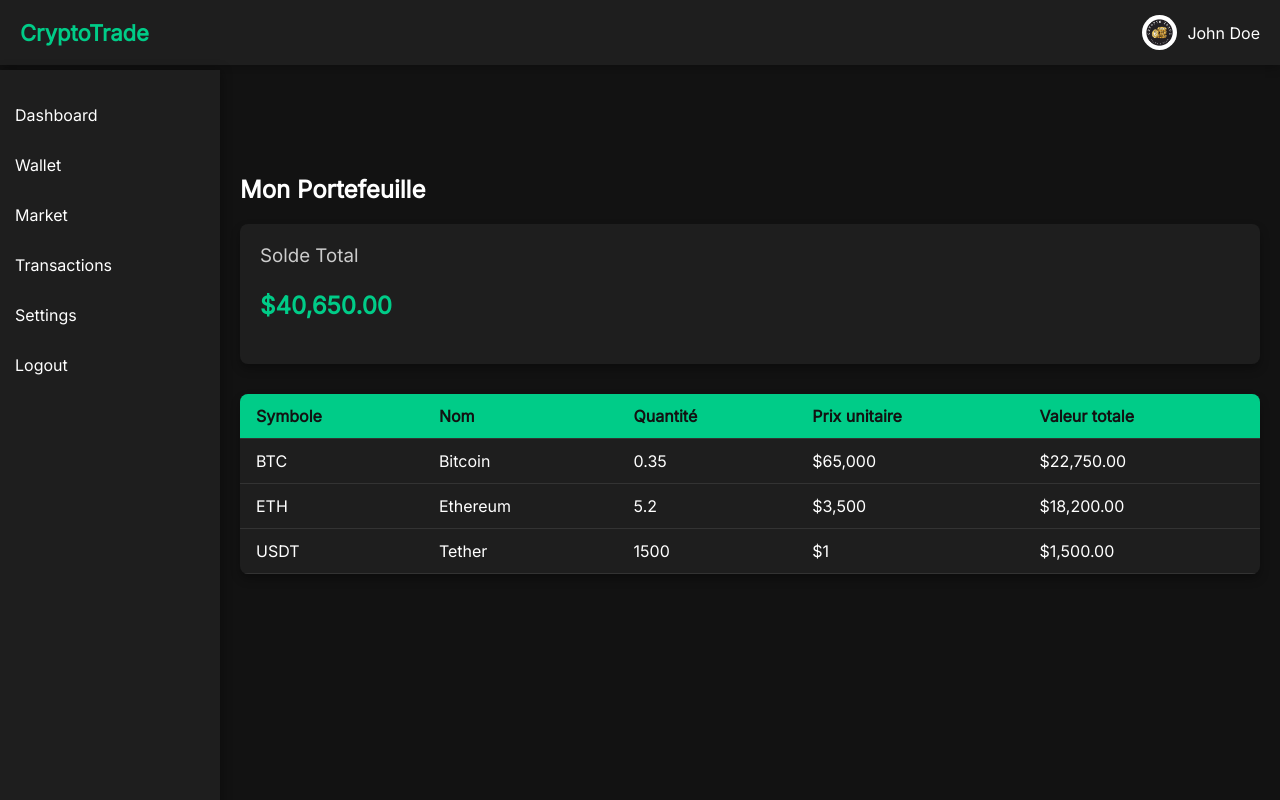
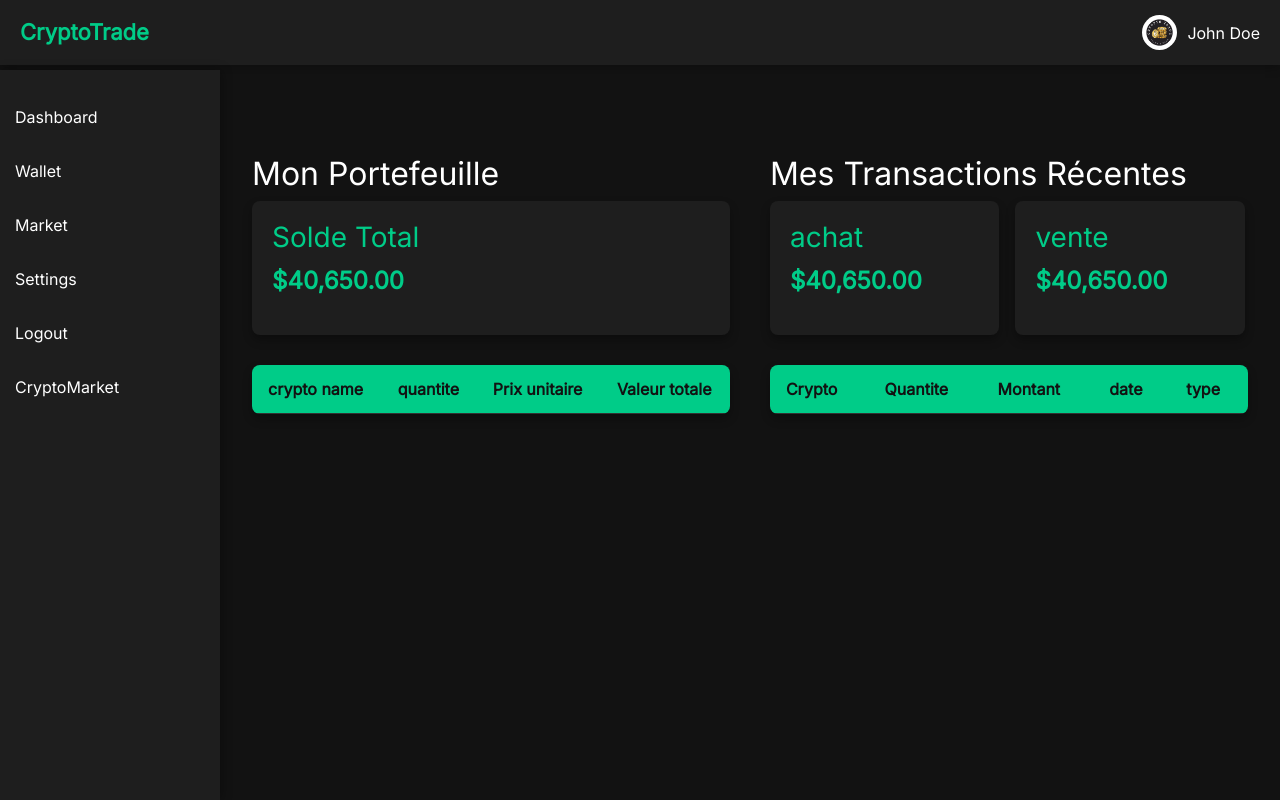
Before and after one commit to Lililatortue/CryptoTrade, a PHP site: page /frontend/html/userWallet.html in a window 1280 px wide. Run offline with PHP 8.4, Linux system fonts and the light colour scheme; lists and menus that the app fills with data are empty.

Commit message:
fait le wallet

```diff
--- a/backend/controller/controllerCrypto.php
+++ b/backend/controller/controllerCrypto.php
@@ -14,10 +14,10 @@ function cryptoController($data,$route){
                                     return updateCrypto($data);},$_SERVER['REMOTE_ADDR'],$_SERVER['HTTP_USER_AGENT'],$route);
                                     exit;
         case "GET/crypto/fetchAll": $logger->log(function() use ($data){
-                                    return fetchAllCrypto();},$_SERVER['REMOTE_ADDR'],$_SERVER['HTTP_USER_AGENT'],$route);
+                                    return fetchAllCrypto(true);},$_SERVER['REMOTE_ADDR'],$_SERVER['HTTP_USER_AGENT'],$route);
                                     exit;
         case "GET/crypto/findOne":  $logger->log(function() use ($data){
-                                    return findOneCrypto($data);},$_SERVER['REMOTE_ADDR'],$_SERVER['HTTP_USER_AGENT'],$route);
+                                    return findOneCrypto($data, true);},$_SERVER['REMOTE_ADDR'],$_SERVER['HTTP_USER_AGENT'],$route);
                                     exit;
     }
 }
--- /dev/null
+++ b/backend/controller/controllerCryptoHistorique.php
@@ -0,0 +1,4 @@
+<?php
+
+
+?>
--- a/backend/controller/controllerSession.php
+++ b/backend/controller/controllerSession.php
@@ -14,7 +14,7 @@ function sessionController($data,$route){
                                    exit;
 
         case "GET/session/validateToken":$logger->log(function() use ($data) {
-                                         return validateToken();}, $_SERVER['REMOTE_ADDR'],$_SERVER['HTTP_USER_AGENT'],$route);
+                                         return validateToken(true);}, $_SERVER['REMOTE_ADDR'],$_SERVER['HTTP_USER_AGENT'],$route);
                                          exit;
     }
 }
--- a/backend/routing/routing.php
+++ b/backend/routing/routing.php
@@ -3,6 +3,7 @@ include "../controller/controllerUser.php";
 include "../controller/controllerWallet.php";
 include "../controller/controllerCrypto.php";
 include "../controller/controllerSession.php";
+include "../controller/controllerTransaction.php";
 include "../sanitizer/endpointObserver.php";
 include "../sanitizer/logger.php";
 
@@ -58,6 +59,9 @@ $action = function($data) use($methods,$uri,$observer){
         case "wallet": return walletController($data,$route);break;
 
       //route statistique management
+       case "transaction":return transactionController($data,$route);break;
+
+      //route statistique management
         case "statistique":return statistiqueController($data,$route);break;
 
         default: {http_response_code(404); return ["erreur, route non-existante"];}//bad request;
--- a/backend/service/CryptoMarket.php
+++ b/backend/service/CryptoMarket.php
@@ -47,9 +47,8 @@ logMessage("20min have passed");
     var_dump($allCrypto);
     foreach($allCrypto as $crypto){
         $bool1=updatePriceCrypto($db,$crypto);
-        logMessage("INSERT pour {$crypto['name']} à {} avec prix {$crypto['price_usd']}");
         $bool2=HistoriqueAdd($db,$crypto);
-        logMessage("Ajout historique: {$crypto['name']} à " . date('Y-m-d H:i:s'));
+
         if (!$bool1 || !$bool2) {
             $succes = false;
             break;
--- a/frontend/css/userWallet.css
+++ b/frontend/css/userWallet.css
@@ -64,7 +64,7 @@ body {
 }
 
 /* Wallet Summary */
-.wallet {
+.wallet , .transaction{
     background-color: #1e1e1e;
     padding: 20px;
     border-radius: 8px;
@@ -72,20 +72,20 @@ body {
     margin-bottom: 30px;
 }
 
-.wallet h3 {
+.wallet, .transaction h3 {
     margin-top: 0;
     color: #ccc;
     font-weight: 500;
 }
 
-.wallet p {
+.wallet, .transaction p {
     font-size: 24px;
     color: #00cc88;
     font-weight: bold;
 }
 
 /* Table */
-.crypto-table {
+.wallet-table, .transaction-table {
     width: 100%;
     border-collapse: collapse;
     background-color: #1e1e1e;
@@ -94,13 +94,13 @@ body {
     box-shadow: 0 5px 10px rgba(0,0,0,0.3);
 }
 
-.crypto-table thead {
+.wallet-table thead, .transaction-table thead {
     background-color: #00cc88;
     color: #121212;
 }
 
-.crypto-table th,
-.crypto-table td {
+.wallet-table th, .transaction-table th,
+.wallet-table th, .transaction-table td {
     padding: 12px 16px;
     text-align: left;
     border-bottom: 1px solid #333;
--- a/frontend/html/userWallet.html
+++ b/frontend/html/userWallet.html
@@ -4,8 +4,94 @@
     <meta charset="UTF-8">
     <meta name="viewport" content="width=device-width, initial-scale=1.0">
     <title>User Wallet - CryptoTrade</title>
+    <link href="https://cdn.jsdelivr.net/npm/bootstrap@5.3.0/dist/css/bootstrap.min.css" rel="stylesheet">
     <link href="https://fonts.googleapis.com/css2?family=Inter&display=swap" rel="stylesheet">
     <link rel="stylesheet" href="../css/userWallet.css">
+                    <!--script for api communication-->
+        <script src="../../frontend/js/api/ApiConnection.js" ></script>
+                <!--script error pour le error handling -->
+        <link rel="stylesheet" href="../../frontend/errorhandling/error-css.css">
+        <script src="../../frontend/errorhandling/ServerError.js" ></script>
+
+                <!--script error pour le error handling -->
+        <script src="../../frontend/cookies/cookieHandler.js"></script>
+
+    <script>
+      document.addEventListener("DOMContentLoaded", function () {
+        //static request
+        const tokenvalidation = new ApiConnection("/session/validateToken");
+        const portefeuilleFetch = new ApiConnection("/wallet/findOne");
+        const transactionFetch = new ApiConnection("/transaction/findOne");
+
+        //recursive request
+        //const graphique = new ApiConnection("/session/validateToken");
+        //const recursive_graphique = new BiDirectionnalCommunication(graphique,30000);
+        const token = getCookie('Token');
+
+        //variable
+        tokenvalidation.getRequest((error,response)=>{
+            if(error){
+                window.location.href="pageLogin.html";
+            } else {
+                const input = document.getElementById("sidebar");
+                input.innerHTML += "<a href='adminDashboard.html'>CryptoMarket</a>";
+            }
+        },{"Authorization": `Bearer ${token}`});
+
+        var soldeTotal = document.getElementById("solde-total");
+        var dataWallet = document.getElementById("wallet-table-body");
+        portefeuilleFetch.getRequest((error,response)=>{
+            if(error){
+                //faut creer un modal si il a rien
+            } else {
+                let total=0;
+                let row = "";
+                    response.forEach(wallet => {
+                         row += `
+                            <tr>
+                                <td>${wallet.crypto_name}</td>
+                                <td>${wallet.quantite.toLocaleString()}</td>
+                                <td>$${wallet.price_usd.toLocaleString()}</td>
+                                <td>${(total+=(wallet.price_usd * wallet.quantite)).toLocaleString()}</td>
+                            </tr>`;
+                    });
+                    soldeTotal.innerHTML = total;
+                    dataWallet.innerHTML = row;
+            }
+        },{"Authorization": `Bearer ${token}`});
+
+        var dataTransaction = document.getElementById("transaction-table-body");
+        transactionFetch.getRequest((error,response)=>{
+            if(error){
+
+            } else {
+
+                let row = "";
+                response.forEach(transaction => {
+                    row += `
+                    <tr>
+                        <td>${transaction.crypto_name}</td>
+                        <td>${transaction.quantite.toLocaleString()}</td>
+                        <td>$${transaction.montant}</td>
+                        <td>${transaction.transaction_date}</td>
+                        <td>$${transaction.transaction_type}</td>
+                    </tr>`;
+                });
+                dataTransaction.innerHTML = row;
+            }
+          },{"Authorization": `Bearer ${token}`});
+
+        // var dataCrypto = document.getElementById("cryptoChart");
+        // recursive_graphique.postRequest((error,response)=>{
+        //     if(error){
+
+        //     } else {
+
+        //     }
+        // },{Authorization: `Bearer ${getCookie('Token')}`});
+
+      });
+    </script>
 </head>
 <body>
 
@@ -17,80 +103,64 @@
         </div>
     </div>
 
-    <div class="sidebar">
+    <div id="sidebar" class="sidebar">
         <a href="../html/userDashboard.html">Dashboard</a>
         <a href="../html/userWallet.html">Wallet</a>
         <a href="#">Market</a>
-        <a href="#">Transactions</a>
         <a href="#">Settings</a>
         <a href="#">Logout</a>
     </div>
-
-    <div class="main-content">
+    <div class="main-content" >
+        <div class="container ">
+            <div class="d-flex flex-wrap justify-content-between gap-4">
+                <!-- First Column -->
+                <div class="flex-fill" style="min-width: 300px; max-width: 48%;">
                     <h2>Mon Portefeuille</h2>
-
                     <div class="wallet">
                         <h3>Solde Total</h3>
-            <p>$40,650.00</p>
+                        <p id="solde-total">$40,650.00</p>
                     </div>
-
-        <table class="crypto-table">
+                    <table class="wallet-table">
                         <thead>
                             <tr>
-                    <th>Symbole</th>
-                    <th>Nom</th>
-                    <th>Quantité</th>
+                                <th>crypto name</th>
+                                <th>quantite</th>
                                 <th>Prix unitaire</th>
                                 <th>Valeur totale</th>
                             </tr>
                         </thead>
-            <tbody id="wallet-table-body">
-                <!-- Data loaded dynamically -->
-            </tbody>
+                        <tbody id="wallet-table-body"></tbody>
                     </table>
                 </div>
 
-    <script>
-        const walletData = [
-            {
-                symbole: "BTC",
-                name: "Bitcoin",
-                quantity: 0.35,
-                price: 65000
-            },
-            {
-                symbole: "ETH",
-                name: "Ethereum",
-                quantity: 5.2,
-                price: 3500
-            },
-            {
-                symbole: "USDT",
-                name: "Tether",
-                quantity: 1500,
-                price: 1.00
-            }
-        ];
+                <!-- Second Column -->
+                <div class="flex-fill" style="min-width: 300px; max-width: 48%;">
+                    <h2>Mes Transactions Récentes</h2>
+                <div class="d-flex justify-content-start gap-3 flex-wrap">
+                    <div class="wallet" style="width: 48%">
+                        <h3>achat</h3>
+                        <p>$40,650.00</p>
+                    </div>
+                    <div class="wallet" style="width: 48%">
+                        <h3>vente</h3>
+                        <p>$40,650.00</p>
+                    </div>
+                </div>
+                    <table class="transaction-table">
+                        <thead>
+                            <tr>
+                                <th>Crypto</th>
+                                <th>Quantite</th>
+                                <th>Montant</th>
+                                <th>date</th>
+                                <th>type</th>
+                            </tr>
+                        </thead>
+                        <tbody id="transaction-table-body"></tbody>
+                    </table>
+                </div>
+            </div>
+        </div>
 
-        function loadWalletTable() {
-            const tbody = document.getElementById("wallet-table-body");
-
-            walletData.forEach(asset => {
-                const total = (asset.quantity * asset.price).toLocaleString(undefined, {minimumFractionDigits: 2, maximumFractionDigits: 2});
-                const row = `
-                    <tr>
-                        <td>${asset.symbole}</td>
-                        <td>${asset.name}</td>
-                        <td>${asset.quantity}</td>
-                        <td>$${asset.price.toLocaleString()}</td>
-                        <td>$${total}</td>
-                    </tr>
-                `;
-                tbody.innerHTML += row;
-            });
-        }
-
-        document.addEventListener('DOMContentLoaded', loadWalletTable);
-    </script>
 </body>
 </html>
```
Also changed, not shown: backend/controller/ControllerTransaction.php (+19 -0 lines), backend/controller/controllerWallet.php (+3 -4 lines), backend/dbdata/cryptoTrade.sql (+16 -15 lines), backend/model/session.php (+17 -6 lines), backend/model/transaction.php (+16 -3 lines), backend/model/wallet.php (+13 -11 lines), backend/service/WalletService.php (+17 -15 lines), frontend/cookies/cookieHandler.js (+4 -8 lines), frontend/html/userDashboard.html (+8 -5 lines), frontend/js/api/ApiConnection.js (+13 -39 lines), frontend/js/api/BDirectionnalWrapper.js (added, +28 -0 lines). Lines whose indentation alone changed are shown as unchanged.
